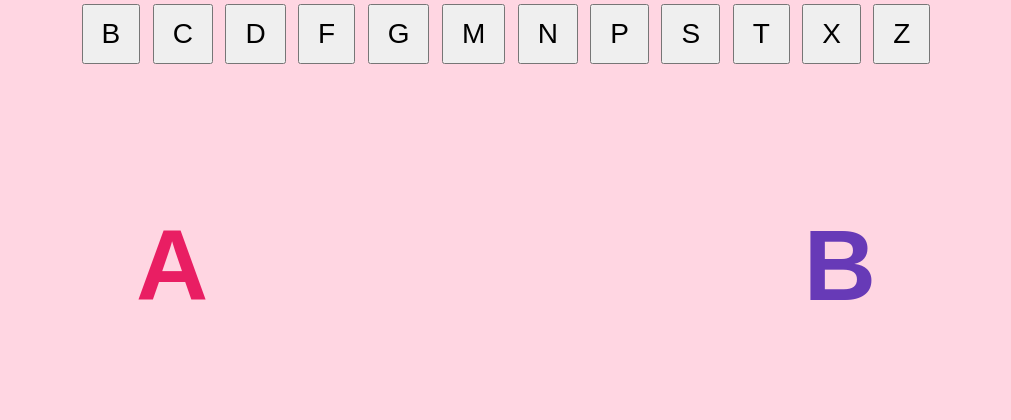
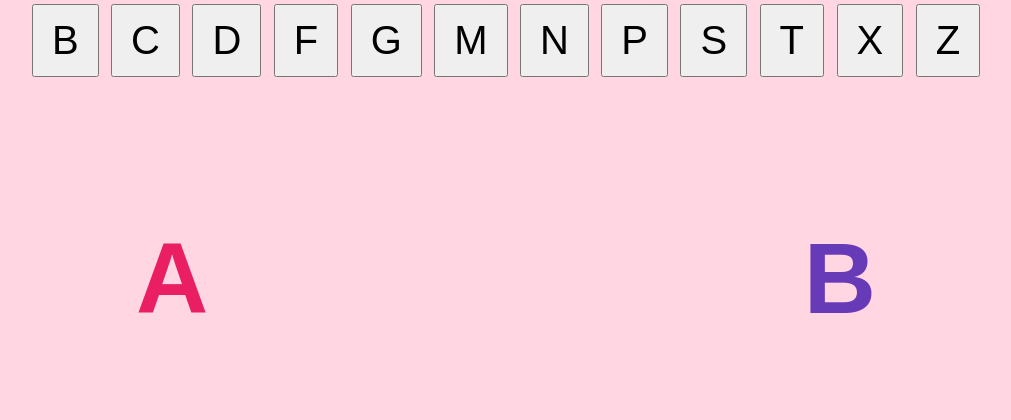
Before and after one commit to anusiya-01/dyslexia-learning-assistant, a Flask app: page /blending_a in a window 1280 px wide. Shown: the top 420 px of the page, without its empty margins (134-1145 px from the left). Run offline with Flask 3, Linux system fonts and the light colour scheme.

Commit message:
Update blending_a.html

```diff
--- a/templates/blending_a.html
+++ b/templates/blending_a.html
@@ -75,7 +75,7 @@
             background: #6c3483;
         }
         .combination-buttons button {
-            font-size: 28px;
+            font-size: 40px;
             padding: 12px 18px;
             min-width: 50px;
             margin: 4px;
```
